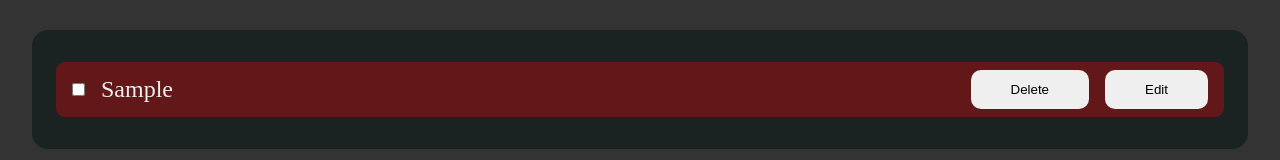
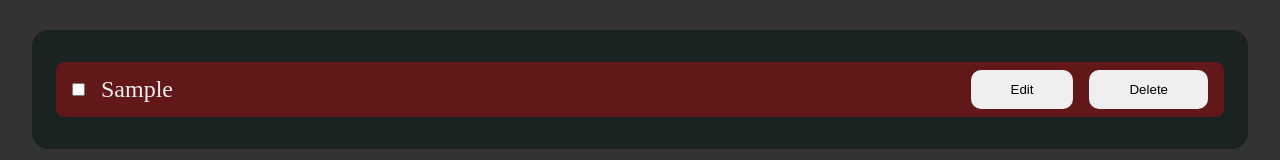
Before and after one commit to Psalmseen/React-todo-app, a React (Create React App) app: page / in a window 1280 px wide. Both pictures are taken after typing "Sample" into the empty fields and a click on the button "Add". Shown: the part 316-476 px from the top of the page. Built offline with nearby package versions, Linux system fonts and the light colour scheme.

Commit message:
delete updated

```diff
--- a/src/component/TodoComponent.js
+++ b/src/component/TodoComponent.js
@@ -11,8 +11,8 @@ function TodoComponent(props){
 
                 <input type="checkbox"  id={"box"+props.item.id}checked={props.item.isCompleted} onChange={() => props.handleChange(props.item.id)} />
                 <label htmlFor={"box"+props.item.id}> {props.item.text}</label>
+                <button onClick={() => props.handleEdit(props.item.id)}>  Edit</button>
                 <button onClick={() => props.handleDelete(props.item.id)}>  Delete</button>
-                <button onClick={() => props.handleEdit(props.item.id)}>  Edit</button>
 
         </div>
     )
```
Also changed, not shown: 1 other file (tests, documents, lock files or other folders).
